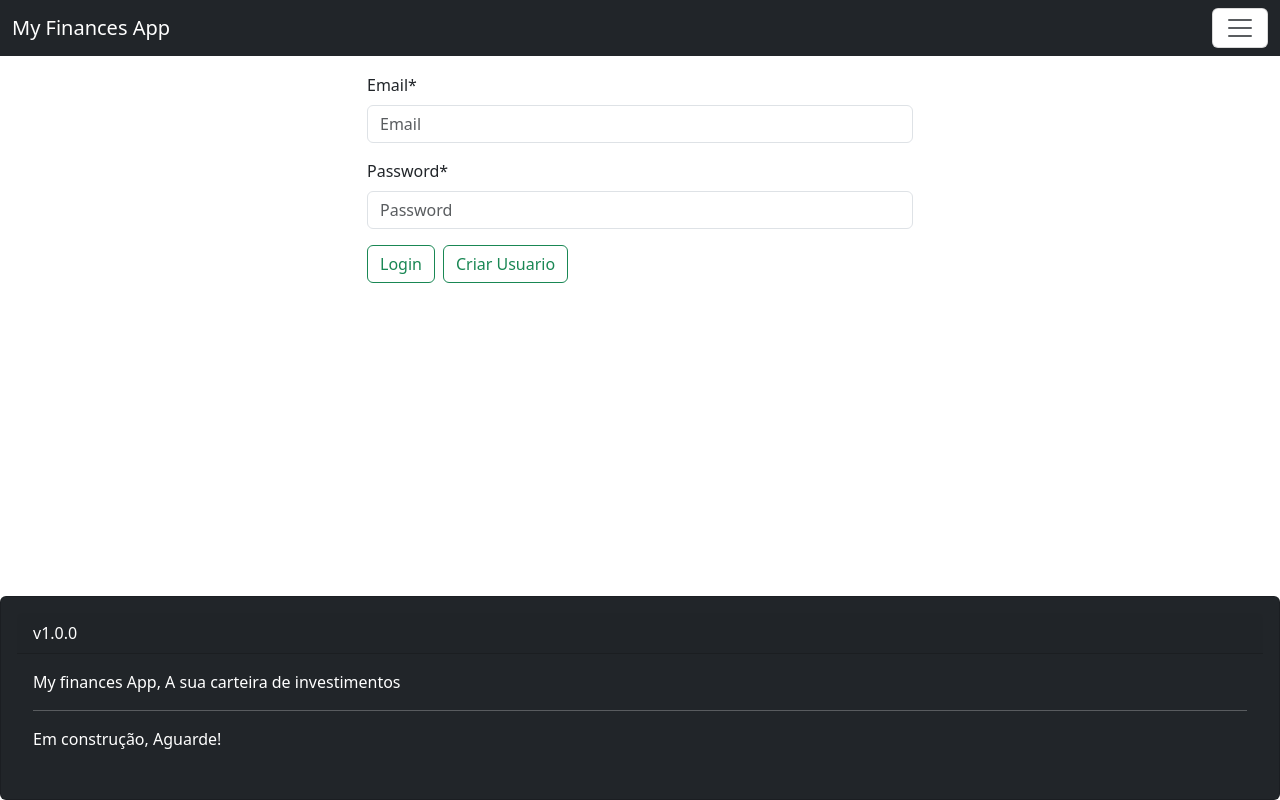
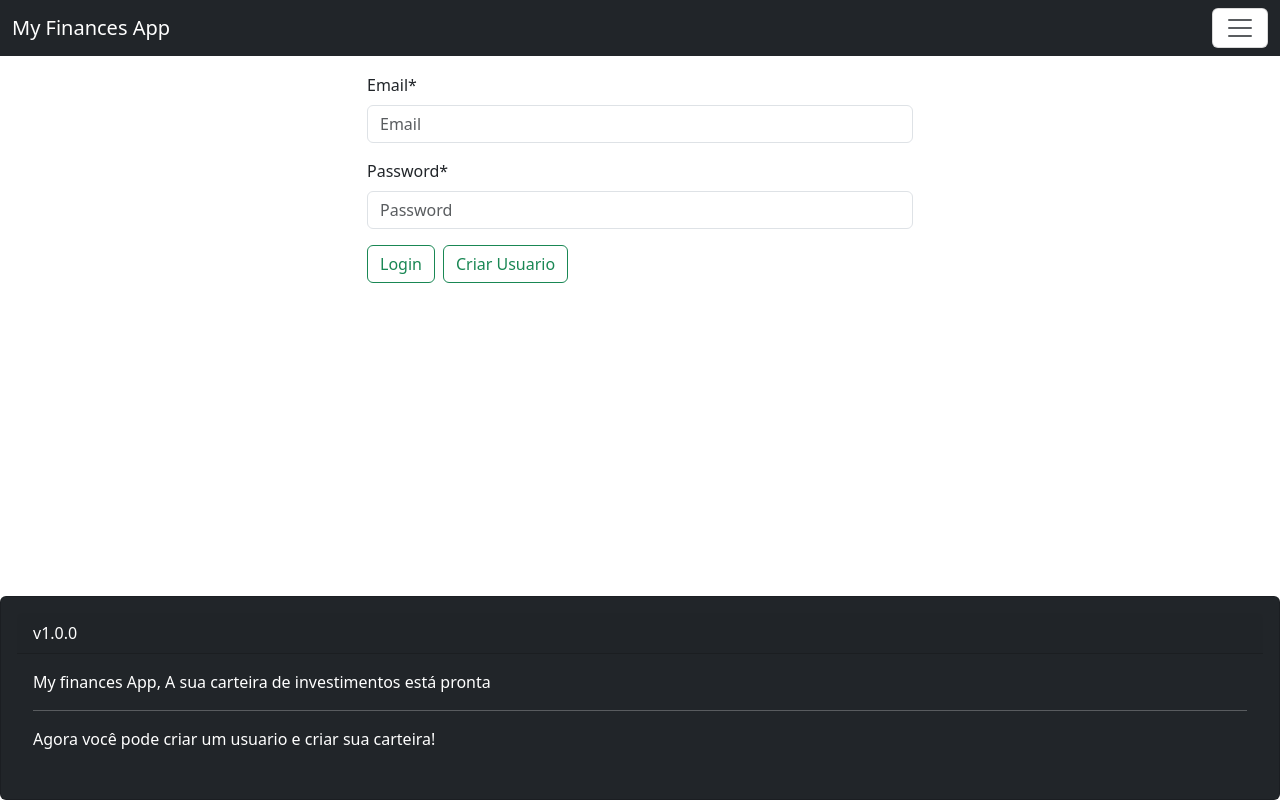
Before and after one commit to wendelfilipe/MyFinances-Frontend, a React (Create React App) app: page / in a window 1280 px wide. Built offline with nearby package versions, Linux system fonts and the light colour scheme.

Commit message:
update frontend: write coments

```diff
--- a/src/components/forms/Version/VersionForm.js
+++ b/src/components/forms/Version/VersionForm.js
@@ -10,10 +10,12 @@ const VersionForm = () => {
                     <div className="card-header">v1.0.0</div>
                     <div className="card-body">
                         <p className="card-text">
-                                My finances App, A sua carteira de investimentos
+                                My finances App, A sua carteira de investimentos está pronta
                         </p>
                         <hr />
-                        <p>Em construção, Aguarde!</p>
+                        <p>
+                            Agora você pode criar um usuario e criar sua carteira!
+                        </p>
                     </div>
                 </div>
         </div>
```
